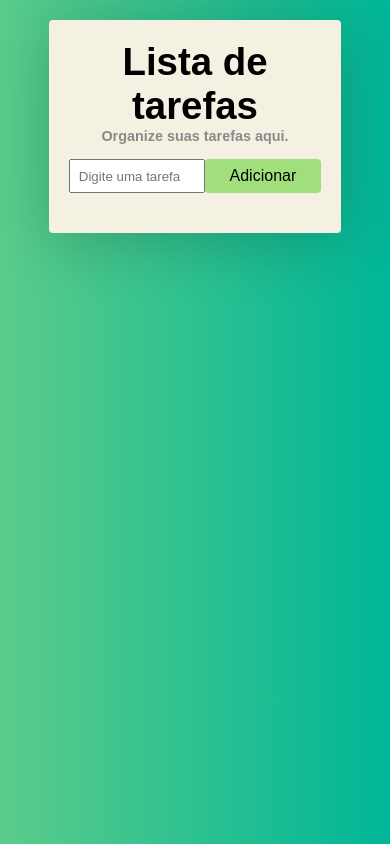
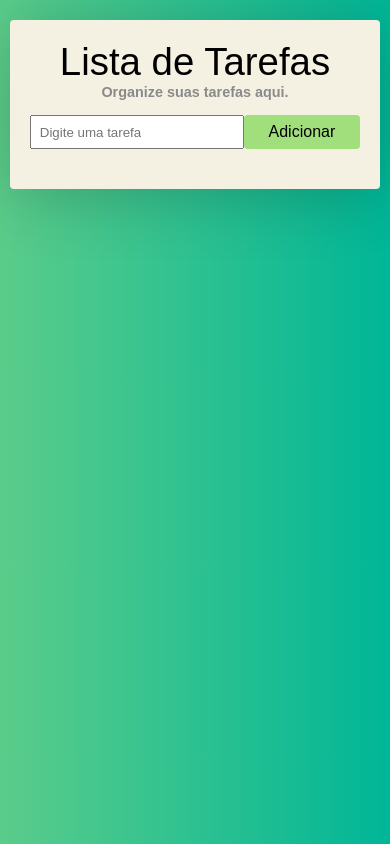
Before and after one commit to andraderafa72/todolist, a plain HTML site: page index.html in a window 390 px wide. Drawn offline with Linux system fonts and the light colour scheme.

Commit message:
README.MD, icone da página adicionado e responsividade no container

```diff
--- a/assets/css/style.css
+++ b/assets/css/style.css
@@ -2,7 +2,7 @@
   margin: 0;
   padding: 0;
   box-sizing: border-box;
-  font-family: 'Ubuntu', sans-serif;
+  font-family: 'Montserrat', sans-serif;
 }
 
 body{
@@ -14,6 +14,7 @@ h1, p{
 
 h1{
   font-size: 2.4rem;
+  font-weight: 400;
 }
 p{
   color: #8a8a8a;
@@ -70,11 +71,17 @@ input{
 input:focus, .delete:focus{
   outline: none;
 }
-/* rgb(133, 172, 218) */
+
 .done{
   background-color: #A1DF7D;
   text-decoration: line-through;
   opacity: 0.8;
+}
+
+@media(max-width:992px){
+  .container{
+    width:95%!important;
+  }
 }
 
 .container{
--- a/index.html
+++ b/index.html
@@ -5,10 +5,11 @@
   <meta name="viewport" content="width=device-width, initial-scale=1.0">
   <title>Lista de tarefas</title>
   <link rel="stylesheet" href="./assets/css/style.css">
+  <link rel="shortcut icon" href="./assets/img/icon.png" type="image/x-icon">
 </head>
 <body>
   <section class="container">
-    <h1>Lista de tarefas</h1>
+    <h1>Lista de Tarefas</h1>
     <p>Organize suas tarefas aqui.</p>
     <div>
       <input type="text" name="task" id="task" placeholder="Digite uma tarefa">
```
Also changed, not shown: assets/img/icon.png (added), 1 other file.
